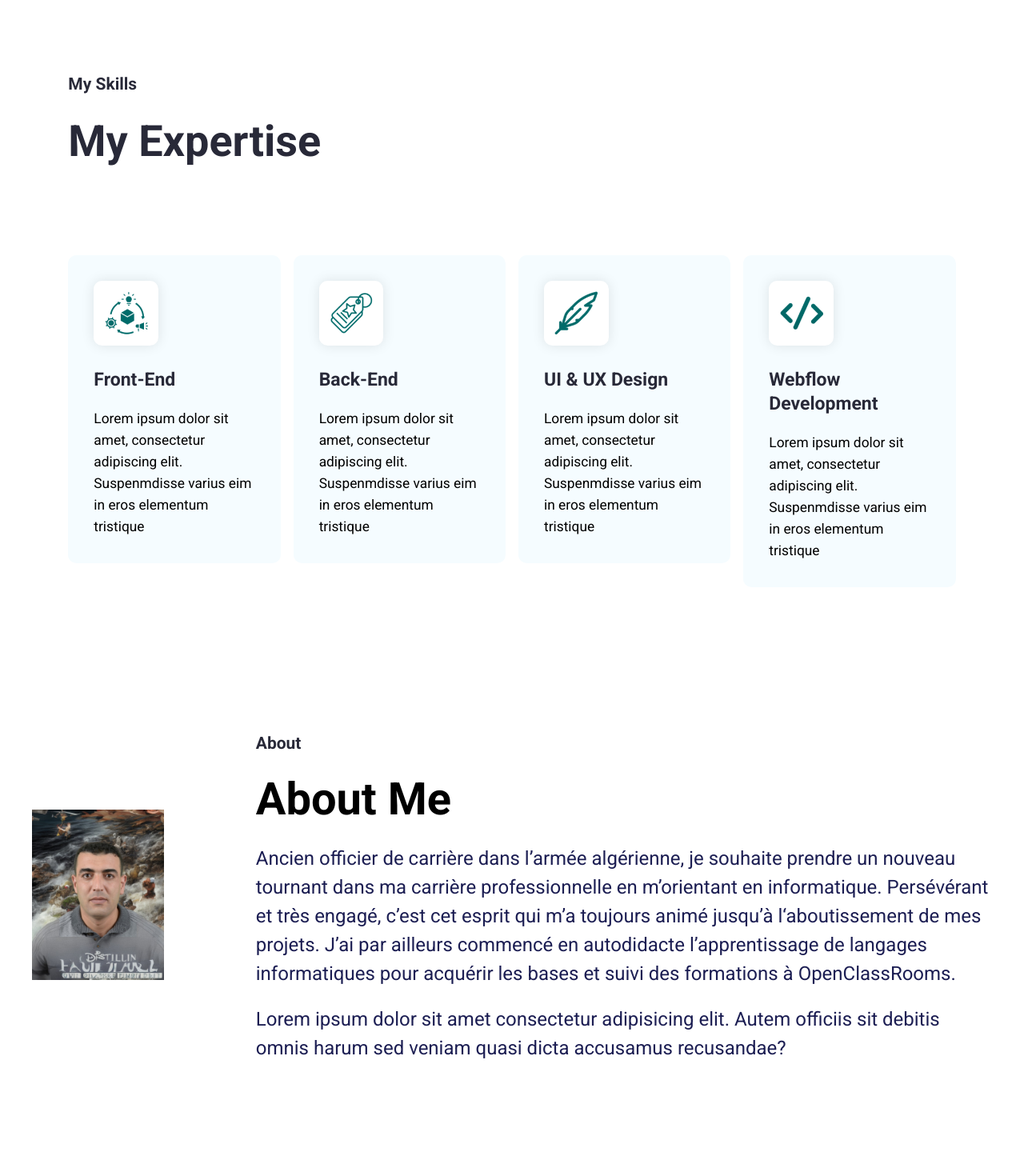
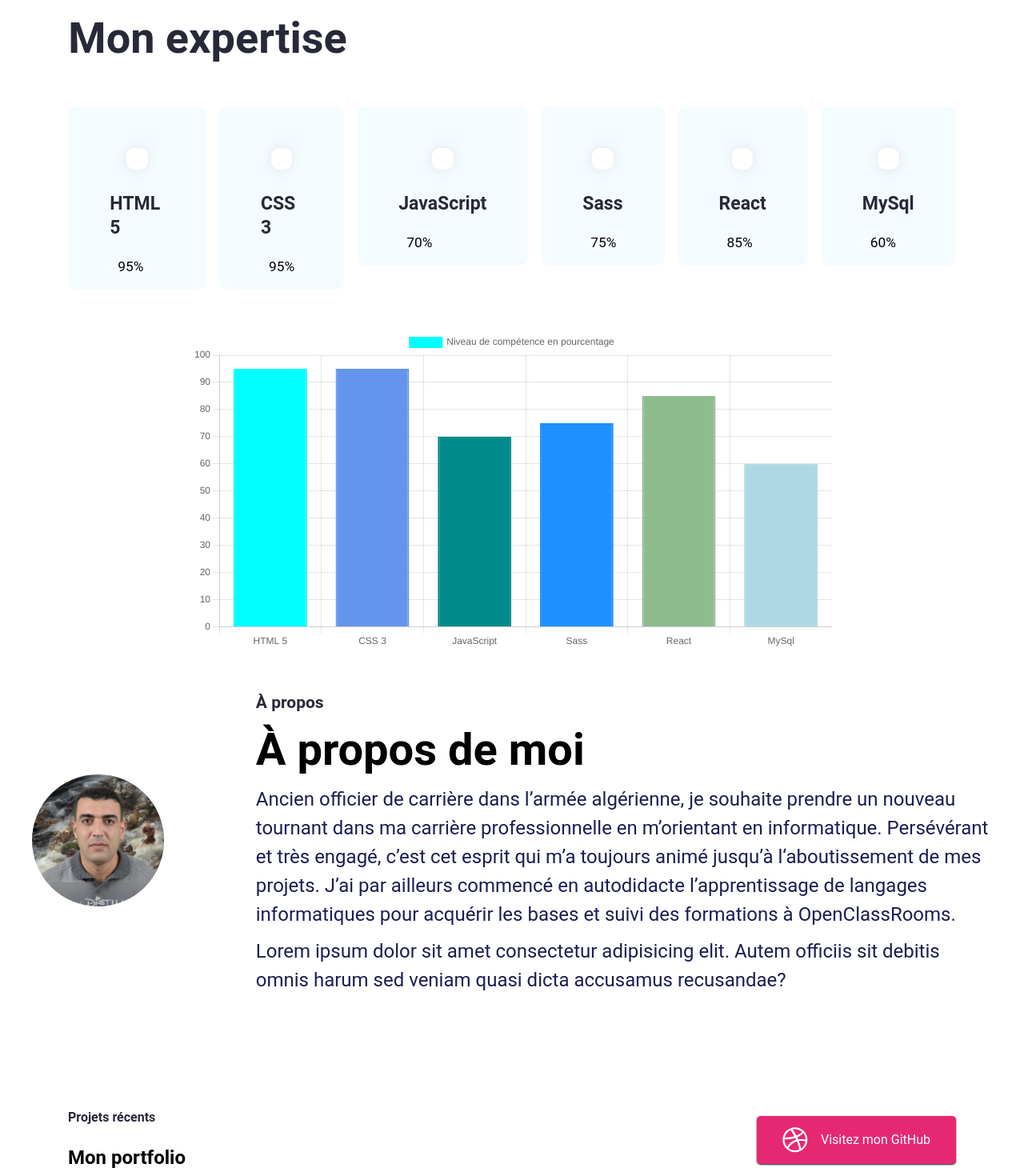
Before and after one commit to samiNedjai/Portfolio, a React (Create React App) app: page / in a window 1280 px wide. Shown: the part 820-2290 px from the top of the page at 80% size. Built offline with nearby package versions, Linux system fonts and the light colour scheme.

Commit message:
Histogram

```diff
--- a/package.json
+++ b/package.json
@@ -6,7 +6,12 @@
     "node": ">=12.x"
   },
   "dependencies": {
+    "@fortawesome/free-solid-svg-icons": "^6.4.2",
+    "@fortawesome/react-fontawesome": "^0.2.0",
+    "@iconify/react": "^4.1.1",
+    "chart.js": "^4.4.0",
     "react": "^18.2.0",
+    "react-chartjs-2": "^5.2.0",
     "react-dom": "^18.2.0",
     "react-router-dom": "^6.14.2",
     "react-scripts": "5.0.1",
--- a/src/App.css
+++ b/src/App.css
@@ -209,7 +209,7 @@ h2 {
   display: flex;
   flex-direction: column;
   align-items: flex-start;
-  gap: 21.333px;
+  gap: 10px;
 }
 .hero--section--content--box > button {
   margin-top: 21.333px;
@@ -238,17 +238,18 @@ h2 {
 .hero--section--img > img {
   width: 50%;
   height: 100%;
+
 }
 /* Hero Section Style Ends */
 
 /* Skills Section Style */
 .skills--section {
   display: flex;
-  padding: 149.33px 85.33px;
+  padding: 20px 85.33px;
   flex-direction: column;
   justify-content: center;
   align-items: flex-start;
-  gap: 106.667px;
+  gap: 50px;
 }
 .skills--section--heading {
   color: var(--heading-color);
@@ -257,22 +258,22 @@ h2 {
   line-height: 77px;
 }
 .skills--section--container {
-  display: grid;
+  display: flex;
   justify-content: center;
   align-items: flex-start;
-  gap: 42.6px;
-  grid-template-columns: repeat(4, 1fr);
+  gap: 42px;
 }
 .skills--section--card {
   display: flex;
-  padding: 32px;
+  padding: 52px;
+  padding-bottom: 15px;
   flex-direction: column;
-  align-items: flex-start;
-  gap: 32px;
-  flex: 1 0 0;
+  align-items: center;
+  gap: 40px;
+  /* flex: 1 0 0; */
   border-radius: 10.6px;
   background: var(--bg-shade);
-  min-height: 250px;
+  /* min-height: 250px; */
 }
 .skills--section--card:hover {
   border-bottom: 4px solid var(--primary);
@@ -305,10 +306,23 @@ h2 {
 }
 .skills--section--description {
   color: var(--black);
+  padding-left: 10px;
   font-size: 21.3px;
   font-style: normal;
   font-weight: 400;
   line-height: 32px;
+}
+.canvas-container {
+  display: flex;
+  justify-content: center;
+  align-items: center;
+  width: 100%; /* Ajuster la largeur en fonction de vos besoins */
+  height: 400px; /* Ajuster la hauteur en fonction de vos besoins */
+}
+
+.canvas-content {
+  width: 100%;
+  height: 100%;
 }
 /* Skills Style Ends */
 
@@ -324,6 +338,7 @@ h2 {
   margin: 0;
   width: 100%;
   height: 100%;
+  clip-path: circle();
 }
 /* About Us Ends */
 
@@ -397,7 +412,7 @@ h2 {
 .portfolio--link {
   text-decoration: none;
   display: flex;
-  gap: 16px;
+  gap: 50px;
   border-bottom: 1.33px solid var(--primary);
   padding-bottom: 10.6px;
   font-weight: 600;
@@ -411,12 +426,12 @@ h2 {
 
 .contact--section {
   display: flex;
-  padding: 150px 85px;
+  padding: 10px 85px;
   flex-direction: column;
   justify-content: center;
   align-items: center;
   text-align: center;
-  gap: 64px;
+  gap: 40px;
 }
 .contact--form--container {
   display: grid;
@@ -484,7 +499,7 @@ input[type="checkbox"] {
 /* Footer Starts */
 .footer--container {
   display: flex;
-  padding: 106.667px 85.333px;
+  padding: 10px 85.333px;
   flex-direction: column;
   align-items: flex-start;
   background: var(--bg-shade);
@@ -501,7 +516,7 @@ input[type="checkbox"] {
   list-style: none;
   display: flex;
   align-items: flex-start;
-  gap: 42.667px;
+  gap: 60.667px;
   text-decoration: none;
 }
 .footer--social--icon > ul {
--- a/src/Pages/Home/AboutMe.jsx
+++ b/src/Pages/Home/AboutMe.jsx
@@ -6,8 +6,8 @@ export default function AboutMe() {
       </div>
       <div className="hero--section--content--box about--section--box">
         <div className="hero--section--content">
-          <p className="section--title">About</p>
-          <h1 className="skills-section--heading">About Me</h1>
+          <p className="section--title">À propos</p>
+          <h1 className="skills-section--heading">À propos de moi</h1>
           <p className="hero--section-description">
           Ancien officier de carrière dans l’armée algérienne,
           je souhaite prendre un nouveau tournant dans ma carrière professionnelle en m’orientant en informatique.
--- a/src/Pages/Home/Footer.jsx
+++ b/src/Pages/Home/Footer.jsx
@@ -20,7 +20,7 @@ function Footer() {
                 to="heroSection"
                 className="text-md"
               >
-                Home
+                Accueil
               </Link>
             </li>
             <li>
@@ -46,7 +46,7 @@ function Footer() {
                 to="AboutMe"
                 className="text-md"
               >
-                About Me
+                À propo
               </Link>
             </li>
             <li>
@@ -160,7 +160,7 @@ function Footer() {
       </div>
       <hr className="divider" />
       <div className="footer--content--container">
-        <p className="footer--content">Made with 💖 by SAMI</p>
+        <p className="footer--content">Réalisé avec 💖 par SAMI @ 2023</p>
         <div className="footer--social--icon">
         </div>
       </div>
--- a/src/Pages/Home/HeroSection.jsx
+++ b/src/Pages/Home/HeroSection.jsx
@@ -4,7 +4,7 @@ export default function HeroSection() {
     <section id="heroSection" className="hero--section">
       <div className="hero--section--content--box">
         <div className="hero--section--content">
-          <p className="section--title">Hey, I'm SAMI</p>
+          <p className="section--title">Je suis SAMI</p>
           <h1 className="hero--section--title">
             <span className="hero--section-title--color">FRONT-END</span>{" "}
             <br />
@@ -12,11 +12,10 @@ export default function HeroSection() {
           </h1>
           <p className="hero--section-description">
             Intégrateur web.
-            <br /> FRONT-END
           </p>
         </div>
         <a href={CVPdf} className="btn btn-primary" target="_blank" rel="noopener noreferrer">
-          Get In Touch
+          Voir mon CV
         </a>
       </div>
       <div className="hero--section--img">
--- a/src/Pages/Home/MyPortfolio.jsx
+++ b/src/Pages/Home/MyPortfolio.jsx
@@ -1,3 +1,4 @@
+import React from "react";
 import data from "../../data/index.json";
 
 export default function MyPortfolio() {
@@ -10,8 +11,8 @@ export default function MyPortfolio() {
     <section className="portfolio--section" id="MyPortfolio">
       <div className="portfolio--container-box">
         <div className="portfolio--container">
-          <p className="sub--title">Recent Projects</p>
-          <h2 className="section--heading">My Portfolio</h2>
+          <p className="sub--title">Projets récents</p>
+          <h2 className="section--heading">Mon portfolio</h2>
         </div>
         <div>
           <button className="btn btn-github"  onClick={() => (window.location.href = "https://github.com/samiNedjai?tab=repositories")} >
@@ -29,7 +30,7 @@ export default function MyPortfolio() {
                 fill="currentColor"
               />
             </svg>
-            Visit My GitHub
+            Visitez mon GitHub
           </button>
         </div>
       </div>
--- a/src/Pages/Home/MySkills.jsx
+++ b/src/Pages/Home/MySkills.jsx
@@ -1,25 +1,79 @@
+import React, { useEffect, useRef } from "react";
+import { Chart } from "chart.js/auto";
 import data from "../../data/index.json";
 
 export default function MySkills() {
+  const skills = data.skills.icons;
+  const chartRef = useRef(null);
+  // Tableau de couleurs pour chaque barre
+  const barColors = [
+    "rgba(0, 255, 255, 1)",
+    "rgba(100, 149, 237, 1)",
+    "rgba( 0, 139, 139, 1)",
+    "rgba(30, 144, 255, 1)",
+    "rgba(143, 188, 143, 1)",
+    "rgba(173, 216, 230, 1)",
+  ];
+
+  useEffect(() => {
+    const skillNames = skills.map((skill) => skill.name);
+    const skillLevels = skills.map((skill) => skill.level);
+
+    const ctx = chartRef.current.getContext("2d");
+
+    if (chartRef.current.chart) {
+      chartRef.current.chart.destroy(); // Détruire le graphique précédent s'il existe
+    }
+
+    const newChart = new Chart(ctx, {
+      type: "bar",
+      data: {
+        labels: skillNames,
+        datasets: [
+          {
+            label: "Niveau de compétence en pourcentage",
+            data: skillLevels,
+            backgroundColor: barColors,
+            borderColor: barColors.map((color) => color.replace("0.2", "1")),
+            borderWidth: 2,
+          },
+        ],
+      },
+      options: {
+        responsive: true,
+        scales: {
+          y: {
+            beginAtZero: true,
+          },
+        },
+      },
+    });
+
+    chartRef.current.chart = newChart; // Stocker la référence au nouveau graphique
+  }, [skills]);
+
   return (
     <section className="skills--section" id="mySkills">
       <div className="portfolio--container">
-        <p className="section--title">My Skills</p>
-        <h2 className="skills--section--heading">My Expertise</h2>
+        <p className="section--title">Mes compétences</p>
+        <h2 className="skills--section--heading">Mon expertise</h2>
       </div>
       <div className="skills--section--container">
-        {data?.skills?.map((item, index) => (
+        {skills.map((skill, index) => (
           <div key={index} className="skills--section--card">
             <div className="skills--section--img">
-              <img src={item.src} alt="Product Chain" />
+              <i className={skill.class} style={{ fontSize: "220%" }} />
             </div>
             <div className="skills--section--card--content">
-              <h3 className="skills--section--title">{item.title}</h3>
-              <p className="skills--section--description">{item.description}</p>
+              <h3 className="skills--section--title">{skill.name}</h3>
+              <p className="skills--section--description">{skill.level}%</p>
             </div>
           </div>
         ))}
       </div>
+      <div className="canvas-container">
+        <canvas ref={chartRef} className="canvas-content" />
+      </div>
     </section>
   );
 }
--- a/src/Pages/Home/Navbar.jsx
+++ b/src/Pages/Home/Navbar.jsx
@@ -58,7 +58,7 @@ function Navbar() {
               to="heroSection"
               className="navbar--content"
             >
-              Home
+              Accueil
             </Link>
           </li>
           <li>
@@ -86,7 +86,7 @@ function Navbar() {
               to="AboutMe"
               className="navbar--content"
             >
-              About Me
+              à propos
             </Link>
           </li>
         </ul>
@@ -101,7 +101,7 @@ function Navbar() {
         to="Contact"
         className="btn btn-outline-primary"
       >
-        Contact Me
+        Contactez-Moi
       </Link>
     </nav>
   );
--- a/src/data/index.json
+++ b/src/data/index.json
@@ -1,30 +1,39 @@
 {
-  "skills": [
+  "skills": {
+    "icons": [
       {
-      "id": "1",
-      "src": "./img/product-chain-1.png",
-      "title": "Front-End",
-      "description": "Lorem ipsum dolor sit amet, consectetur adipiscing elit. Suspenmdisse varius eim in eros elementum tristique"
+        "name": "HTML 5",
+        "class": "devicon-html5-plain",
+        "level": "95"
       },
       {
-      "id": "2",
-      "src": "./img/tag-1.png",
-      "title": "Back-End",
-      "description": "Lorem ipsum dolor sit amet, consectetur adipiscing elit. Suspenmdisse varius eim in eros elementum tristique"
+        "name": "CSS 3",
+        "class": "devicon-css3-plain",
+        "level": "95"
+      },
+
+      {
+        "name": "JavaScript",
+        "class": "devicon-javascript-plain",
+        "level": "70"
       },
       {
-      "id": "3",
-      "src": "./img/feather-pen-2.png",
-      "title": "UI & UX Design",
-      "description": "Lorem ipsum dolor sit amet, consectetur adipiscing elit. Suspenmdisse varius eim in eros elementum tristique"
+        "name": "Sass",
+        "class": "devicon-sass-original",
+        "level": "75"
       },
       {
-      "id": "4",
-      "src": "./img/feather-pen-1.png",
-      "title": "Webflow Development",
-      "description": "Lorem ipsum dolor sit amet, consectetur adipiscing elit. Suspenmdisse varius eim in eros elementum tristique"
+        "name": "React",
+        "class": "devicon-bootstrap-plain",
+        "level": "85"
+      },
+      {
+        "name": "MySql",
+        "class": "devicon-mysql-plain",
+        "level": "60"
       }
-  ],
+    ]
+  },
   "portfolio": [
     {
       "id": "1",
```
Also changed, not shown: public/index.html (+1 -18 lines), src/Pages/Home/ContactMe.jsx (+14 -14 lines), 1 other file (tests, documents, lock files or other folders). Lines whose indentation alone changed are shown as unchanged.
